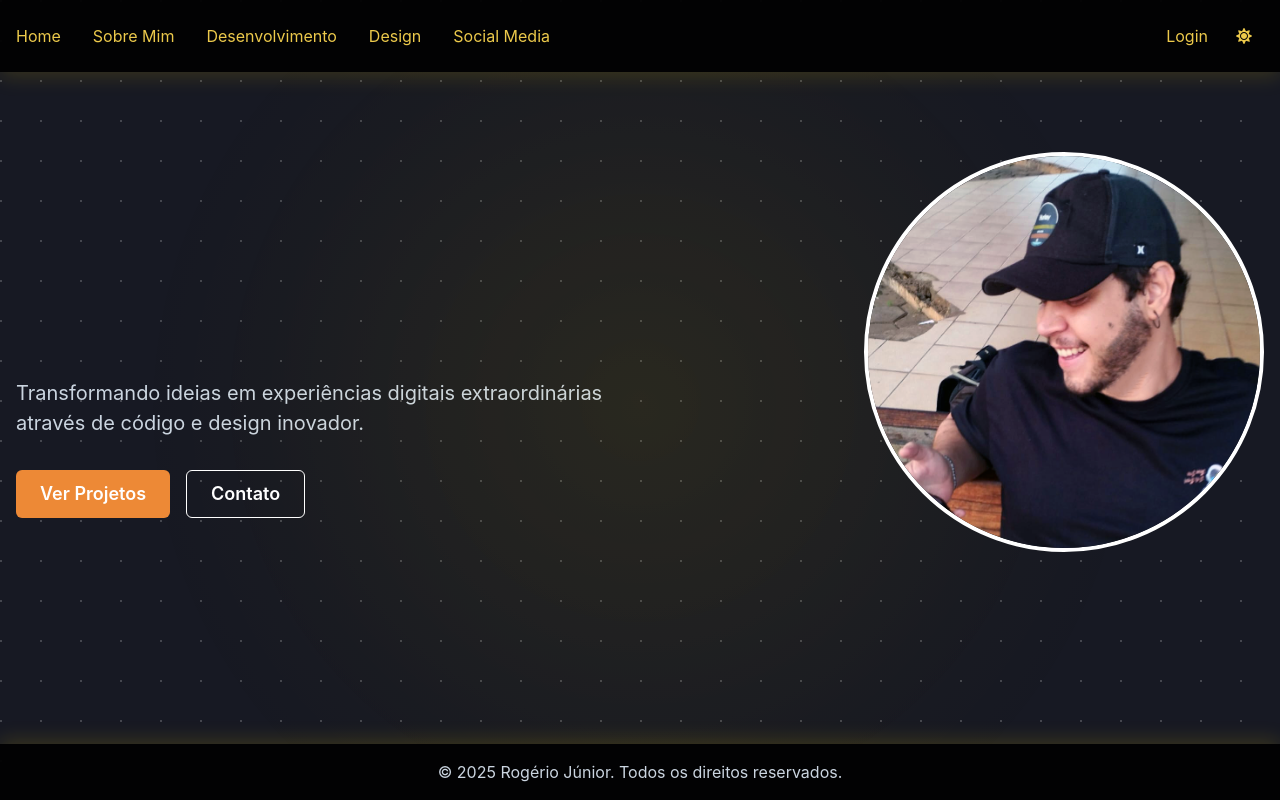
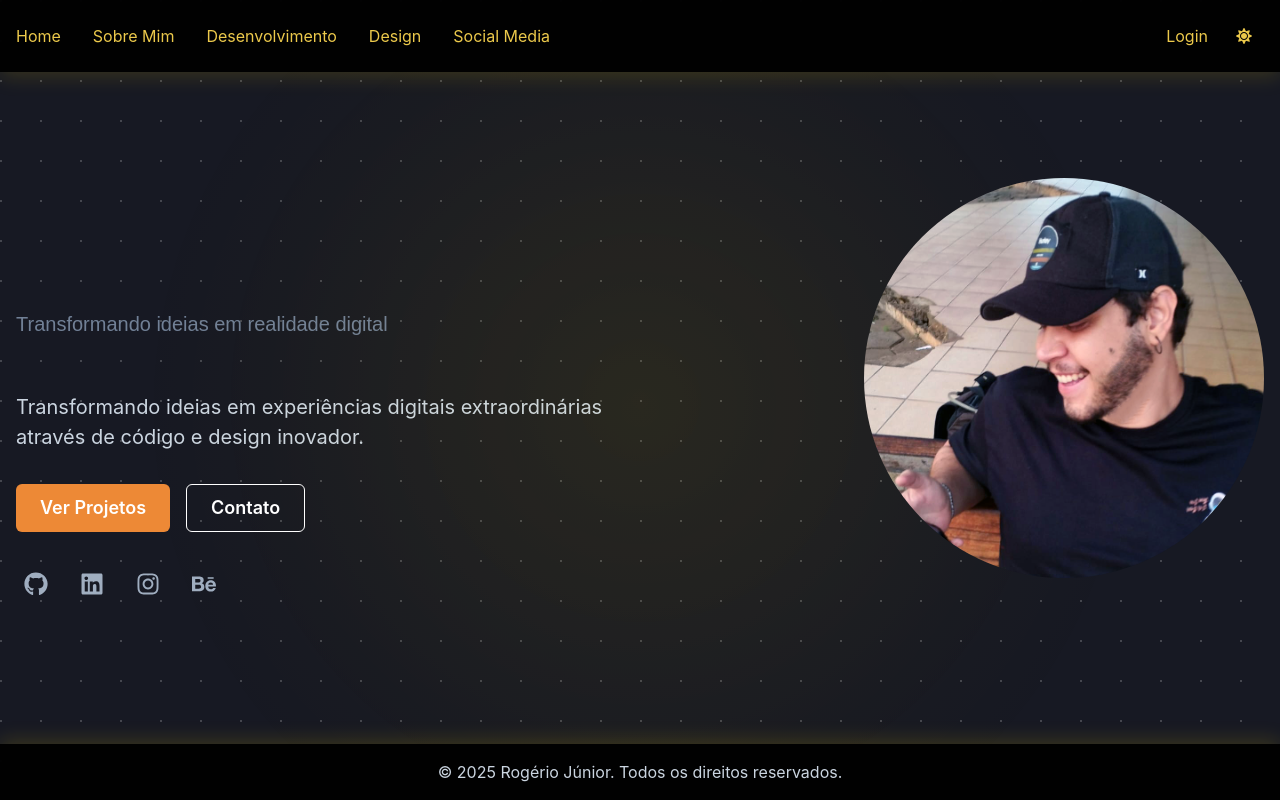
Before and after one commit to rogeriojr/rj-dev-portfolio-2.0, a React (Vite) app: page / in a window 1280 px wide. Built offline with nearby package versions, Linux system fonts and the light colour scheme; no server answers.

Commit message:
styles: update

```diff
--- a/src/components/Home.tsx
+++ b/src/components/Home.tsx
@@ -1,5 +1,6 @@
-import { Box, Container, Heading, Text, Stack, Image, Button, Flex } from '@chakra-ui/react';
+import { Box, Container, Heading, Text, Stack, Image, Button, Flex, IconButton, HStack } from '@chakra-ui/react';
 import { motion } from 'framer-motion';
+import { FaGithub, FaLinkedin, FaInstagram, FaBehance } from 'react-icons/fa';
 
 export function Home() {
   return (
@@ -23,10 +24,20 @@ export function Home() {
               bgGradient="linear(to-r, brand.yellow.400, brand.yellow.500)"
               bgClip="text"
               letterSpacing="tight"
+              mb={4}
             >
               Desenvolvedor Full Stack &
               <br />
               Designer Digital
+            </Heading>
+            <Heading
+              as="h2"
+              size="md"
+              color="gray.500"
+              fontWeight="normal"
+              mb={6}
+            >
+              Transformando ideias em realidade digital
             </Heading>
           </Box>
 
@@ -66,6 +77,59 @@ export function Home() {
               Contato
             </Button>
           </Stack>
+
+          <HStack
+            as={motion.div}
+            spacing={4}
+            initial={{ opacity: 0, y: 20 }}
+            animate={{ opacity: 1, y: 0 }}
+            transition={{ duration: "0.5s", delay: "0.6s" }}
+          >
+            <IconButton
+              as="a"
+              href="https://github.com/yourusername"
+              target="_blank"
+              aria-label="GitHub"
+              icon={<FaGithub />}
+              variant="ghost"
+              fontSize="24px"
+              color="gray.400"
+              _hover={{ color: 'brand.yellow.400' }}
+            />
+            <IconButton
+              as="a"
+              href="https://linkedin.com/in/yourusername"
+              target="_blank"
+              aria-label="LinkedIn"
+              icon={<FaLinkedin />}
+              variant="ghost"
+              fontSize="24px"
+              color="gray.400"
+              _hover={{ color: 'brand.yellow.400' }}
+            />
+            <IconButton
+              as="a"
+              href="https://instagram.com/yourusername"
+              target="_blank"
+              aria-label="Instagram"
+              icon={<FaInstagram />}
+              variant="ghost"
+              fontSize="24px"
+              color="gray.400"
+              _hover={{ color: 'brand.yellow.400' }}
+            />
+            <IconButton
+              as="a"
+              href="https://behance.net/yourusername"
+              target="_blank"
+              aria-label="Behance"
+              icon={<FaBehance />}
+              variant="ghost"
+              fontSize="24px"
+              color="gray.400"
+              _hover={{ color: 'brand.yellow.400' }}
+            />
+          </HStack>
         </Stack>
 
         <Box
@@ -98,14 +162,9 @@ export function Home() {
             w={{ base: "300px", md: "400px" }}
             h={{ base: "300px", md: "400px" }}
             borderRadius="full"
-            border="4px solid"
-            borderColor="brand.yellow.400"
             objectFit="cover"
-            borderRadius="full"
-            border="4px solid"
-            borderColor="brand.yellow.400"
+            zIndex={1}
             position="relative"
-            zIndex={1}
           />
         </Box>
       </Flex>
--- a/src/components/Layout.tsx
+++ b/src/components/Layout.tsx
@@ -35,15 +35,11 @@ export function Layout() {
   const { isOpen, onOpen, onClose } = useDisclosure();
   const isMobile = useBreakpointValue({ base: true, md: false });
 
-  const bgColor = colorMode === "dark" ? "gray.900" : "white";
-  const textColor = colorMode === "dark" ? "yellow.400" : "gray.900";
+  const bgColor = colorMode === "dark" ? "gray.900" : "gray.50";
+  const textColor = colorMode === "dark" ? "yellow.400" : "yellow.600";
   const navBgColor =
-    colorMode === "dark" ? "rgba(0, 0, 0, 0.9)" : "rgba(255, 255, 255, 0.9)";
-
-  const glowKeyframes = keyframes`
-    0% { text-shadow: 0 0 10px #FFD700, 0 0 20px #FFD700, 0 0 30px #FFD700; }
-    100% { text-shadow: 0 0 20px #FFD700, 0 0 30px #FFD700, 0 0 40px #FFD700; }
-  `;
+    colorMode === "dark" ? "rgba(0, 0, 0, 0.95)" : "rgba(255, 255, 255, 0.95)";
+  const hoverColor = colorMode === "dark" ? "yellow.300" : "yellow.600";
 
   const starKeyframes = keyframes`
     0% { opacity: 0.3; }
@@ -53,11 +49,11 @@ export function Layout() {
 
   const StyledLink = styled(ChakraLink)`
     position: relative;
-    color: ${colorMode === "dark" ? "#FFD700" : "#000000"};
+    color: ${colorMode === "dark" ? "#FFD700" : "#B8860B"};
     transition: all 0.3s ease;
 
     &:hover {
-      color: ${colorMode === "dark" ? "#FFFFFF" : "#FFD700"};
+      color: ${colorMode === "dark" ? "#FFFFFF" : "#DAA520"};
       text-shadow: 0 0 8px ${colorMode === "dark" ? "#FFD700" : "#000000"};
     }
 
@@ -68,7 +64,7 @@ export function Layout() {
       height: 2px;
       bottom: -2px;
       left: 0;
-      background: ${colorMode === "dark" ? "#FFD700" : "#000000"};
+      background: ${colorMode === "dark" ? "#FFD700" : "#DAA520"};
       visibility: hidden;
       transform: scaleX(0);
       transition: all 0.3s ease-in-out;
@@ -82,34 +78,43 @@ export function Layout() {
 
   const NavLinks = () => (
     <>
-      <ChakraLink as={RouterLink} to="/" _hover={{ color: "brand.yellow.400" }}>
+      <ChakraLink
+        as={RouterLink}
+        to="/"
+        _hover={{ color: hoverColor }}
+        transition="all 0.3s ease"
+      >
         Home
       </ChakraLink>
       <ChakraLink
         as={RouterLink}
         to="/about"
-        _hover={{ color: "brand.yellow.400" }}
+        _hover={{ color: hoverColor }}
+        transition="all 0.3s ease"
       >
         Sobre Mim
       </ChakraLink>
       <ChakraLink
         as={RouterLink}
         to="/portfolio/development"
-        _hover={{ color: "brand.yellow.400" }}
+        _hover={{ color: hoverColor }}
+        transition="all 0.3s ease"
       >
         Desenvolvimento
       </ChakraLink>
       <ChakraLink
         as={RouterLink}
         to="/portfolio/design"
-        _hover={{ color: "brand.yellow.400" }}
+        _hover={{ color: hoverColor }}
+        transition="all 0.3s ease"
       >
         Design
       </ChakraLink>
       <ChakraLink
         as={RouterLink}
         to="/portfolio/social-media"
-        _hover={{ color: "brand.yellow.400" }}
+        _hover={{ color: hoverColor }}
+        transition="all 0.3s ease"
       >
         Social Media
       </ChakraLink>
```
